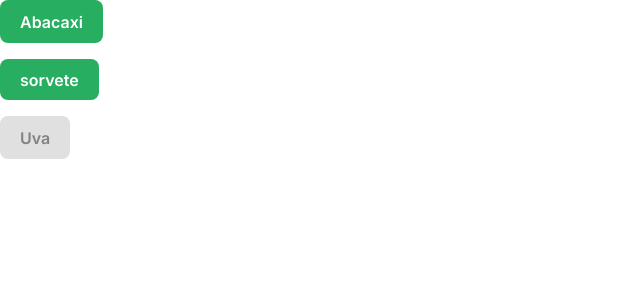
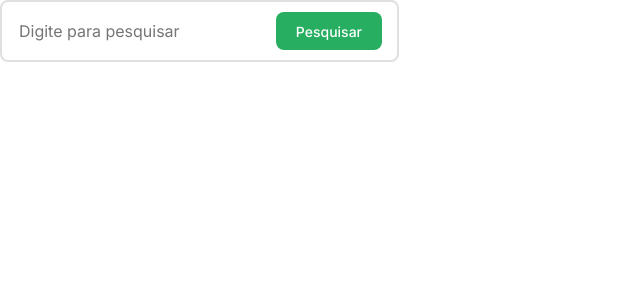
Before and after one commit to Kenzie-Academy-Brasil-Developers/hamburgueriaclaus, a React (Create React App) app: page / in a window 1280 px wide. Shown: the top 300 px of the page, without its empty margins (0-640 px from the left). Built offline with nearby package versions, Linux system fonts and the light colour scheme.

Commit message:
finish styles input

```diff
--- a/src/App.jsx
+++ b/src/App.jsx
@@ -1,13 +1,14 @@
-import BtnDefaultGreyColor from "./components/BtnDefaultGreyColor";
-import BtnDefaultMainColor from "./components/BtnDefaultMainColor";
-import GlobalStyle from "./styles/global";
-import "./styles/index.css";
+import BtnDefaultGreyColor from './components/BtnDefaultMainColor';
+import BtnDefaultMainColor from './components/BtnDefaultMainColor';
+import InputSearch from './components/InputSearch';
+import GlobalStyle from './styles/global';
+import './styles/index.css';
 
 function App() {
   return (
-    <div className="App">
+    <div className='App'>
       <GlobalStyle/>
-      <BtnDefaultMainColor classList='btnBig'>
+      {/* <BtnDefaultMainColor classList='btnBig'>
         Abacaxi
       </BtnDefaultMainColor>
 
@@ -21,7 +22,8 @@ function App() {
 
       <BtnDefaultGreyColor classList='btnBig'>
         Uva
-      </BtnDefaultGreyColor>
+      </BtnDefaultGreyColor> */}
+      <InputSearch/>
     </div>
   );
 }
--- a/src/components/BtnDefaultGreyColor/index.jsx
+++ b/src/components/BtnDefaultGreyColor/index.jsx
@@ -1,9 +1,9 @@
-import { ButtonStyle } from "./styles";
+import { ButtonStyle } from './styles';
 
 function BtnDefaultGreyColor({ action , children, classList }) {
     return (
-        <ButtonStyle className={classList} oncClick={() => action()}>
-                {children}
+        <ButtonStyle className={classList} onClick={() => action()}>
+            {children}
         </ButtonStyle>
     );
 };
--- a/src/components/BtnDefaultMainColor/index.jsx
+++ b/src/components/BtnDefaultMainColor/index.jsx
@@ -1,9 +1,9 @@
-import { ButtonStyle } from "./styles";
+import { ButtonStyle } from './styles';
 
 function BtnDefaultMainColor({ action , children, classList }) {
     return (
-        <ButtonStyle className={classList} oncClick={() => action()}>
-                {children}
+        <ButtonStyle className={classList} onClick={() => action()}>
+            {children}
         </ButtonStyle>
     );
 };
--- /dev/null
+++ b/src/components/InputSearch/index.jsx
@@ -0,0 +1,13 @@
+import BtnDefaultMainColor from '../BtnDefaultMainColor';
+import { ContainerInputStyle, InputStyle } from './styles';
+
+function InputSearch({ valueInput , fun }) {
+    return(
+        <ContainerInputStyle>
+            <InputStyle placeholder='Digite para pesquisar' value={valueInput}/>
+            <BtnDefaultMainColor classList='btnMed' action={() => fun()}>Pesquisar</BtnDefaultMainColor>
+        </ContainerInputStyle>
+    );
+};
+
+export default InputSearch;
--- /dev/null
+++ b/src/components/InputSearch/styles.js
@@ -0,0 +1,28 @@
+import styled from "styled-components";
+
+export const ContainerInputStyle = styled.div`
+    display: flex;
+    align-items: center;
+    justify-content: space-between;
+    border-radius: var(--radius-1);
+    border: 2px solid var(--gray-20);
+    width: 365px;
+    padding: 10px 15px;
+    transition: 0.6s;
+
+    :focus-within {
+        border-color: var(--gray-100);
+    }
+
+    @media (max-width: 900px) {
+        width: 100%;
+    }
+`;
+
+export const InputStyle = styled.input`
+    background-color: transparent;
+    outline: none;
+    border: none;
+    width: 200px;
+    height: max-content;
+`;
--- a/src/styles/buttons.css
+++ b/src/styles/buttons.css
@@ -2,20 +2,26 @@
     display: block;
     border: none;
     transition: 0.8s;
+    height: max-content;
 }
 
 .btnBig, .btnMed {
     border-radius: var(--radius-1);
+    font-size: 14px;
 }
 
 .btnBig {
     padding: 11.5px 20px;
+    font-weight: var(--font-weight-3);
 }
 
 .btnMed {
     padding: 10.5px 20px;
+    font-weight: var(--font-weight-2);
 }
 
 .btnSmall {
+    font-size: 12px;
     background-color: none;
+    font-weight: var(--font-weight-2);
 }
--- a/src/styles/index.css
+++ b/src/styles/index.css
@@ -1,3 +1,4 @@
 @import url('./reset.css');
 @import url('./typograph.css');
 @import url('./buttons.css');
+@import url('./inputs.css');
--- /dev/null
+++ b/src/styles/inputs.css
@@ -0,0 +1,4 @@
+input, input::placeholder {
+    font-weight: var(--font-weight-1);
+    font-size: 16px;
+}
--- a/src/styles/typograph.css
+++ b/src/styles/typograph.css
@@ -1,8 +1,3 @@
 h1, h2, h3, h4, h5, h6, p, span, small, legend, button, input, input::placeholder, textarea, textarea::placeholder {
     font-family: var(--font-family-default);
 }
-
-button {
-    font-weight: var(--font-weight-3);
-    font-size: 16px;
-}
```
